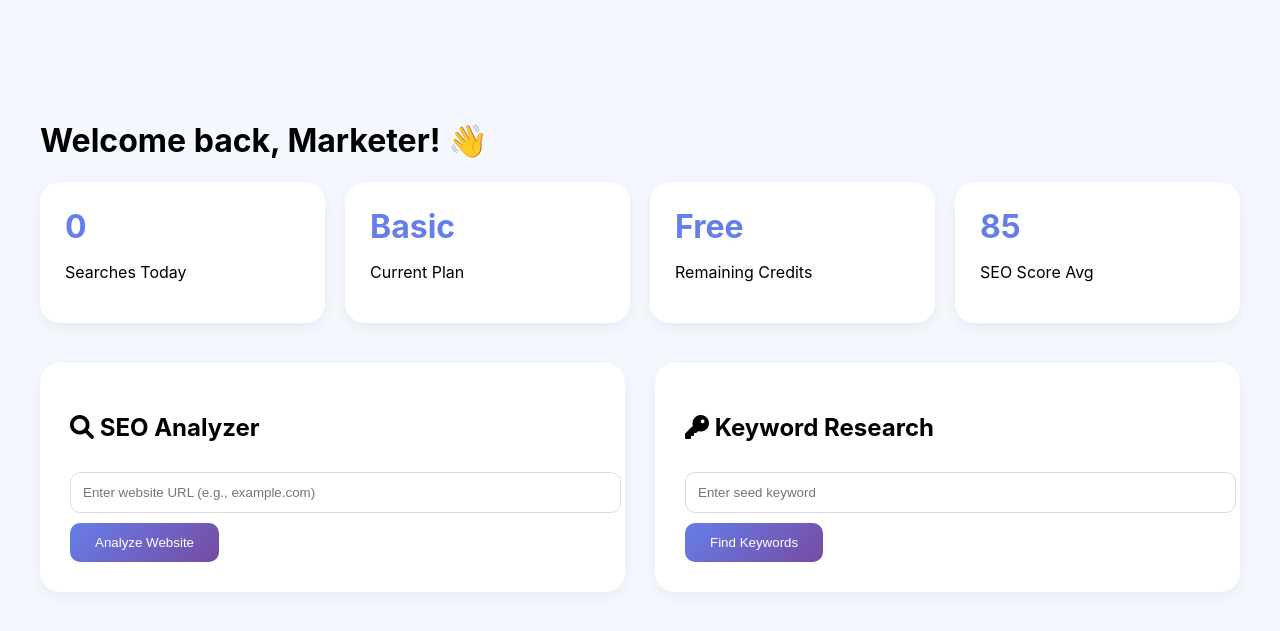
After one commit to MrSaboorKhan/growaimark-agency, a Flask app: template templates/dashboard.html in a window 1280 px wide. The commit adds this page. Shown: the top 631 px of the page. Run offline with Flask 3, Linux system fonts and the light colour scheme; the template is opened without the code that fills it, so the values that code supplies are empty.

Commit message:
Complete professional website with working tools and payment system

```diff
--- a/app.py
+++ b/app.py
@@ -1,11 +1,110 @@
-from flask import Flask, render_template
+from flask import Flask, render_template, request, jsonify, session
+import stripe
 import os
+from tools.seo_analyzer import SEOAnalyzer
+from tools.keyword_research import KeywordResearch
 
 app = Flask(__name__)
+app.secret_key = os.environ.get('SECRET_KEY', 'your-secret-key')
+
+# Stripe configuration (Free tier ke liye)
+stripe.api_key = os.environ.get('STRIPE_SECRET_KEY', 'sk_test_...')
+
+# Pricing plans
+PLANS = {
+    'free': {
+        'name': 'Free',
+        'price': 0,
+        'tools': ['SEO Analyzer (3/day)'],
+        'searches': 3
+    },
+    'basic': {
+        'name': 'Basic',
+        'price': 9.99,
+        'tools': ['SEO Analyzer', 'Keyword Research', 'Basic Reports'],
+        'searches': 50
+    },
+    'pro': {
+        'name': 'Professional',
+        'price': 29.99,
+        'tools': ['All Tools', 'Advanced Analytics', 'API Access', 'Priority Support'],
+        'searches': 500
+    },
+    'agency': {
+        'name': 'Agency',
+        'price': 99.99,
+        'tools': ['Unlimited Access', 'White Label', 'Team Accounts', 'Dedicated Support'],
+        'searches': 'Unlimited'
+    }
+}
+
 
 @app.route('/')
 def home():
-    return render_template('index.html')
+    return render_template('index.html', plans=PLANS)
+
+
+@app.route('/api/seo/analyze', methods=['POST'])
+def analyze_seo():
+    data = request.json
+    url = data.get('url')
+
+    if not url:
+        return jsonify({'error': 'URL required'}), 400
+
+    analyzer = SEOAnalyzer(url)
+    result = analyzer.analyze()
+    return jsonify(result)
+
+
+@app.route('/api/keywords/suggest', methods=['POST'])
+def suggest_keywords():
+    data = request.json
+    keyword = data.get('keyword')
+
+    if not keyword:
+        return jsonify({'error': 'Keyword required'}), 400
+
+    research = KeywordResearch(keyword)
+    suggestions = research.get_suggestions()
+    return jsonify({'success': True, 'keywords': suggestions})
+
+
+@app.route('/api/pricing')
+def get_pricing():
+    return jsonify(PLANS)
+
+
+@app.route('/create-checkout-session', methods=['POST'])
+def create_checkout_session():
+    data = request.json
+    plan = data.get('plan')
+
+    if plan not in PLANS:
+        return jsonify({'error': 'Invalid plan'}), 400
+
+    try:
+        checkout_session = stripe.checkout.Session.create(
+            payment_method_types=['card'],
+            line_items=[{
+                'price_data': {
+                    'currency': 'usd',
+                    'product_data': {
+                        'name': f'{PLANS[plan]["name"]} Plan',
+                        'description': f'Access to {PLANS[plan]["tools"][0]} and more'
+                    },
+                    'unit_amount': int(PLANS[plan]['price'] * 100),
+                },
+                'quantity': 1,
+            }],
+            mode='subscription' if plan != 'basic' else 'payment',
+            success_url='https://growaimark.com/success',
+            cancel_url='https://growaimark.com/cancel',
+        )
+        return jsonify({'id': checkout_session.id})
+    except Exception as e:
+        return jsonify({'error': str(e)}), 400
+
 
 if __name__ == '__main__':
     port = int(os.environ.get('PORT', 5000))
--- a/requirements.txt
+++ b/requirements.txt
@@ -2,3 +2,6 @@ Flask==2.3.3
 gunicorn==21.2.0
 setuptools==69.0.3
 wheel==0.42.0
+requests==2.31.0
+beautifulsoup4==4.12.2
+stripe==7.8.0
--- /dev/null
+++ b/templates/dashboard.html
@@ -0,0 +1,197 @@
+<!DOCTYPE html>
+<html>
+<head>
+    <title>Dashboard - GrowAIMark</title>
+    <link href="https://cdnjs.cloudflare.com/ajax/libs/font-awesome/6.0.0/css/all.min.css" rel="stylesheet">
+    <style>
+        body {
+            font-family: 'Inter', sans-serif;
+            background: #f5f7ff;
+            margin: 0;
+            padding: 0;
+        }
+        .dashboard-container {
+            max-width: 1200px;
+            margin: 0 auto;
+            padding: 100px 20px 40px;
+        }
+        .stats-grid {
+            display: grid;
+            grid-template-columns: repeat(4, 1fr);
+            gap: 20px;
+            margin-bottom: 40px;
+        }
+        .stat-card {
+            background: white;
+            padding: 25px;
+            border-radius: 20px;
+            box-shadow: 0 5px 15px rgba(0,0,0,0.05);
+        }
+        .stat-card h3 {
+            font-size: 32px;
+            color: #667eea;
+            margin: 0 0 5px;
+        }
+        .tools-grid {
+            display: grid;
+            grid-template-columns: repeat(2, 1fr);
+            gap: 30px;
+        }
+        .tool-box {
+            background: white;
+            padding: 30px;
+            border-radius: 20px;
+            box-shadow: 0 5px 15px rgba(0,0,0,0.05);
+        }
+        .tool-box input {
+            width: 100%;
+            padding: 12px;
+            margin: 10px 0;
+            border: 1px solid #ddd;
+            border-radius: 10px;
+        }
+        .btn {
+            background: linear-gradient(135deg, #667eea, #764ba2);
+            color: white;
+            padding: 12px 25px;
+            border: none;
+            border-radius: 10px;
+            cursor: pointer;
+        }
+        .result {
+            margin-top: 20px;
+            padding: 15px;
+            background: #f8f9ff;
+            border-radius: 10px;
+            display: none;
+        }
+    </style>
+</head>
+<body>
+    <div class="dashboard-container">
+        <h1>Welcome back, Marketer! 👋</h1>
+
+        <div class="stats-grid">
+            <div class="stat-card">
+                <h3 id="searches-today">0</h3>
+                <p>Searches Today</p>
+            </div>
+            <div class="stat-card">
+                <h3>Basic</h3>
+                <p>Current Plan</p>
+            </div>
+            <div class="stat-card">
+                <h3>Free</h3>
+                <p>Remaining Credits</p>
+            </div>
+            <div class="stat-card">
+                <h3>85</h3>
+                <p>SEO Score Avg</p>
+            </div>
+        </div>
+
+        <div class="tools-grid">
+            <!-- SEO Analyzer Tool -->
+            <div class="tool-box">
+                <h2><i class="fas fa-search"></i> SEO Analyzer</h2>
+                <input type="url" id="seo-url" placeholder="Enter website URL (e.g., example.com)">
+                <button class="btn" onclick="analyzeSEO()">Analyze Website</button>
+                <div id="seo-result" class="result"></div>
+            </div>
+
+            <!-- Keyword Research Tool -->
+            <div class="tool-box">
+                <h2><i class="fas fa-key"></i> Keyword Research</h2>
+                <input type="text" id="keyword-input" placeholder="Enter seed keyword">
+                <button class="btn" onclick="researchKeywords()">Find Keywords</button>
+                <div id="keyword-result" class="result"></div>
+            </div>
+        </div>
+    </div>
+
+    <script>
+        async function analyzeSEO() {
+            const url = document.getElementById('seo-url').value;
+            const resultDiv = document.getElementById('seo-result');
+
+            if (!url) {
+                alert('Please enter a URL');
+                return;
+            }
+
+            resultDiv.style.display = 'block';
+            resultDiv.innerHTML = '<p>Analyzing...</p>';
+
+            try {
+                const response = await fetch('/api/seo/analyze', {
+                    method: 'POST',
+                    headers: {'Content-Type': 'application/json'},
+                    body: JSON.stringify({url: url})
+                });
+                const data = await response.json();
+
+                if (data.success) {
+                    resultDiv.innerHTML = `
+                        <h3>SEO Score: ${data.score}/100</h3>
+                        <div style="background:#e0e0e0; height:10px; border-radius:5px; margin:10px 0;">
+                            <div style="width:${data.score}%; background:#667eea; height:10px; border-radius:5px;"></div>
+                        </div>
+                        <p><strong>Title:</strong> ${data.title}</p>
+                        <p><strong>Meta Description:</strong> ${data.meta_description}</p>
+                        <p><strong>Word Count:</strong> ${data.word_count}</p>
+                        ${data.issues.length ? `<p><strong>Issues Found:</strong><br>${data.issues.join('<br>')}</p>` : ''}
+                        <button onclick="downloadReport()" class="btn" style="margin-top:10px;">Download Report</button>
+                    `;
+                } else {
+                    resultDiv.innerHTML = `<p>Error: ${data.error}</p>`;
+                }
+            } catch (error) {
+                resultDiv.innerHTML = `<p>Error: ${error.message}</p>`;
+            }
+        }
+
+        async function researchKeywords() {
+            const keyword = document.getElementById('keyword-input').value;
+            const resultDiv = document.getElementById('keyword-result');
+
+            if (!keyword) {
+                alert('Please enter a keyword');
+                return;
+            }
+
+            resultDiv.style.display = 'block';
+            resultDiv.innerHTML = '<p>Finding keywords...</p>';
+
+            try {
+                const response = await fetch('/api/keywords/suggest', {
+                    method: 'POST',
+                    headers: {'Content-Type': 'application/json'},
+                    body: JSON.stringify({keyword: keyword})
+                });
+                const data = await response.json();
+
+                if (data.success) {
+                    let html = '<h3>Keyword Suggestions</h3><table style="width:100%; border-collapse:collapse;">';
+                    html += '<tr><th>Keyword</th><th>Volume</th><th>Competition</th><th>CPC</th></tr>';
+                    data.keywords.forEach(kw => {
+                        html += `<tr style="border-bottom:1px solid #ddd;">
+                            <td style="padding:8px;">${kw.keyword}</td>
+                            <td style="padding:8px;">${kw.volume}</td>
+                            <td style="padding:8px;">${kw.competition}</td>
+                            <td style="padding:8px;">$${kw.cpc}</td>
+                        </tr>`;
+                    });
+                    html += '</table>';
+                    resultDiv.innerHTML = html;
+                }
+            } catch (error) {
+                resultDiv.innerHTML = `<p>Error: ${error.message}</p>`;
+            }
+        }
+
+        function downloadReport() {
+            alert('Report download feature coming soon!');
+        }
+    </script>
+</body>
+</html>
--- a/templates/index.html
+++ b/templates/index.html
@@ -543,7 +543,7 @@
             </div>
         </div>
         <div class="hero-image" data-aos="fade-left">
-            <img src="https://cdn.pixabay.com/photo/2020/05/18/16/56/marketing-5188259_1280.png" alt="Digital Marketing Agency - GrowAIMark Dashboard" style="background: linear-gradient(135deg, #667eea, #764ba2); padding: 20px; border-radius: 25px;">
+            <img src="https://images.pexels.com/photos/196644/pexels-photo-196644.jpeg?auto=compress&cs=tinysrgb&w=600" alt="Digital Marketing Agency" style="border-radius: 25px; box-shadow: 0 20px 40px rgba(0,0,0,0.2); width: 100%; max-width: 550px;">
         </div>
     </section>
 
```
Also changed, not shown: Tools/keyword_research.py (+30 -0 lines), Tools/seo_analyzer.py (+71 -0 lines).
